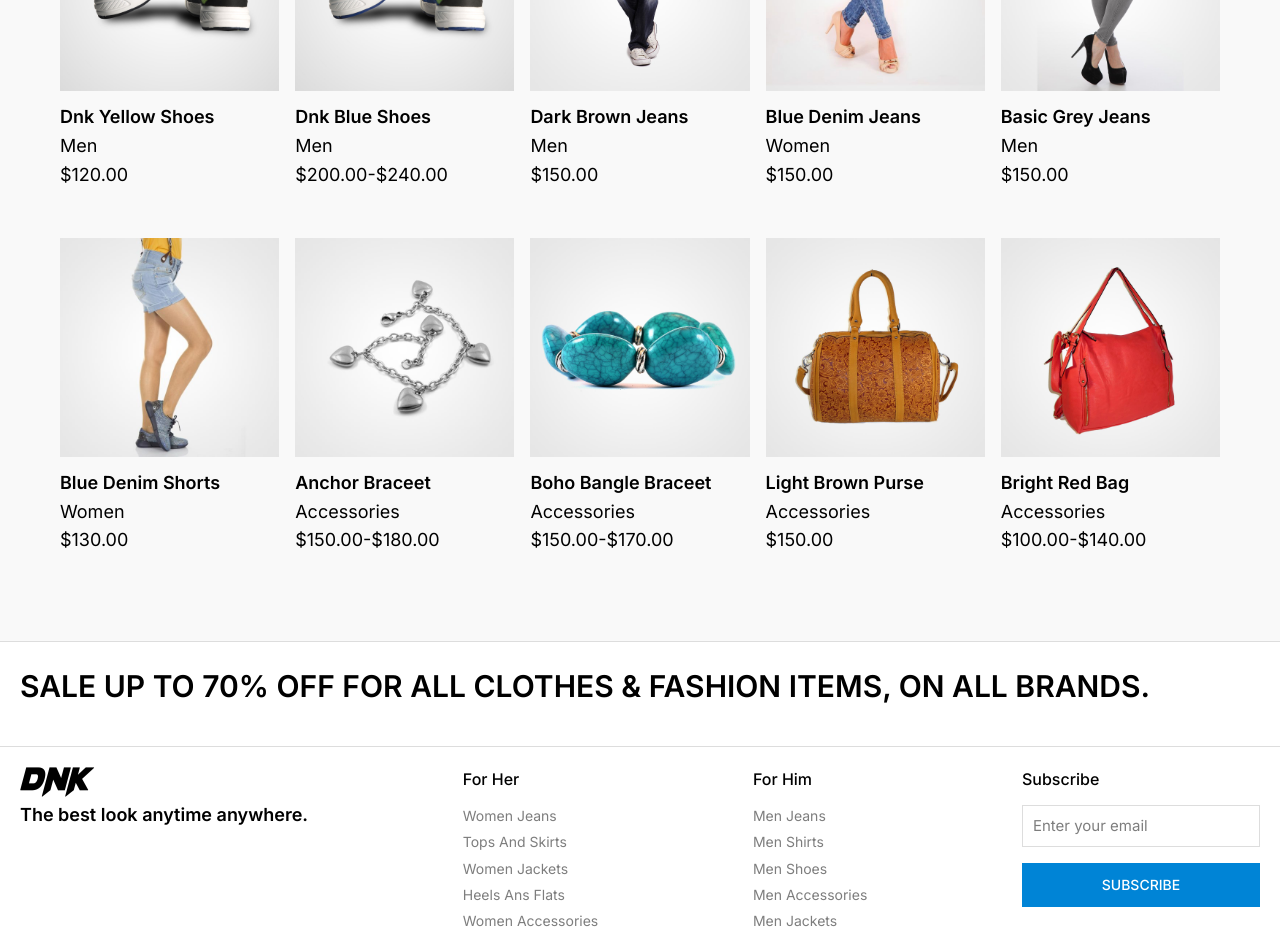
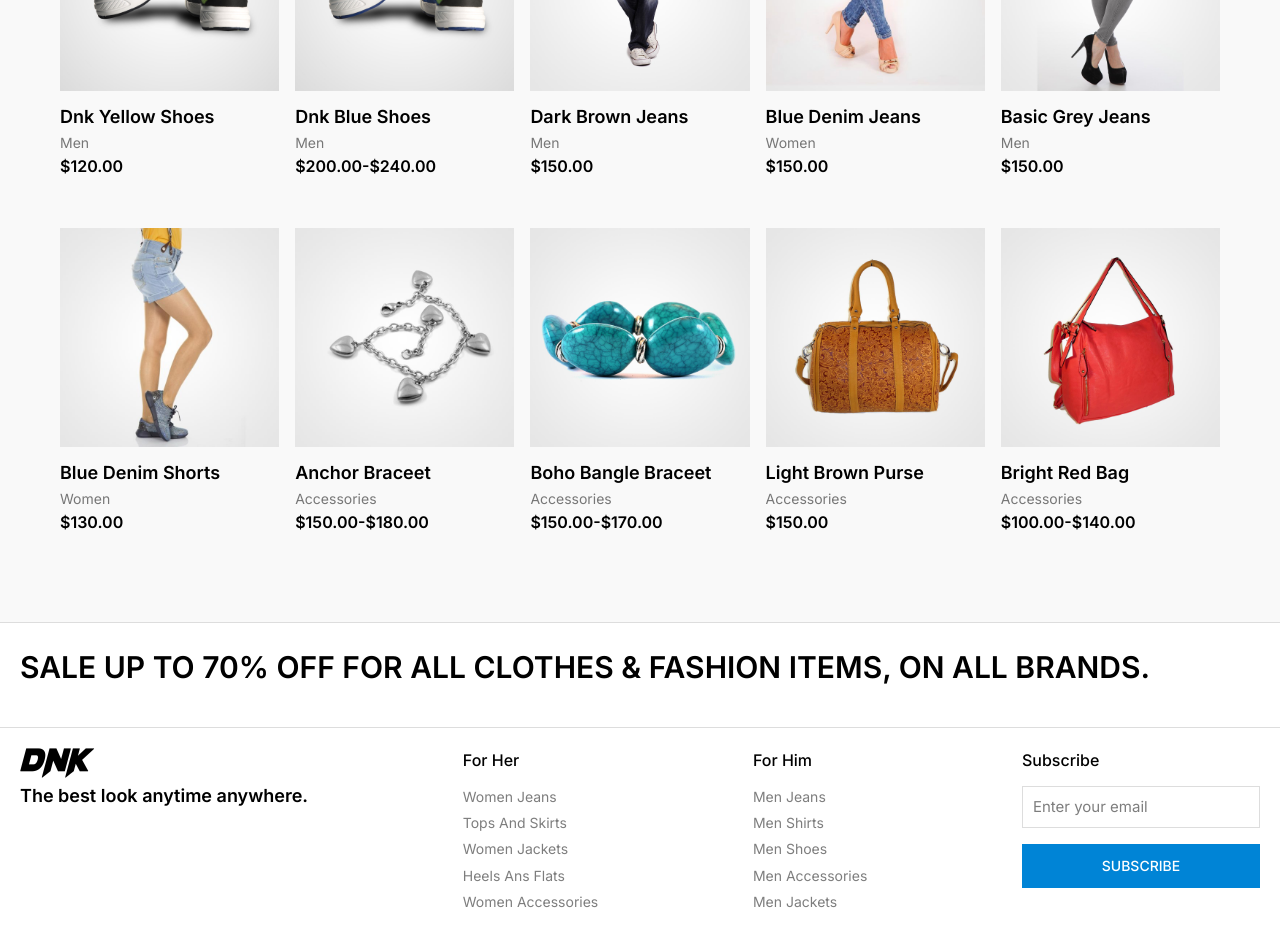
Before and after one commit to Momna533/ecommerce-brand-store, a Next.js app: page / in a window 1280 px wide. Shown: the part 1080-2009 px from the top of the page. Built offline with nearby package versions, Linux system fonts and the light colour scheme.

Commit message:
Update FeaturedProduct.tsx

```diff
--- a/components/FeaturedProduct.tsx
+++ b/components/FeaturedProduct.tsx
@@ -14,8 +14,8 @@ const FeaturedProduct = ({ id, img, title, price, category }) => {
         <Link href={`/${id}`}>
           <h4>{title}</h4>
         </Link>
-        <p>{category}</p>
-        <p>{price}</p>
+        <div className="category">{category}</div>
+        <h5 className="price">{price}</h5>
         <div className="variations"></div>
         <div className="rating"></div>
         <div className="featured__products__card__content__cart">
```
